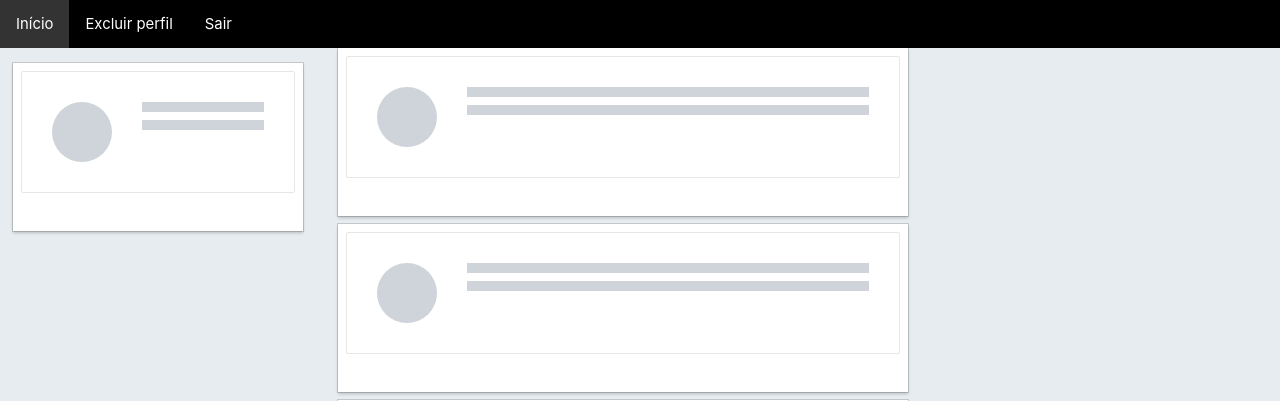
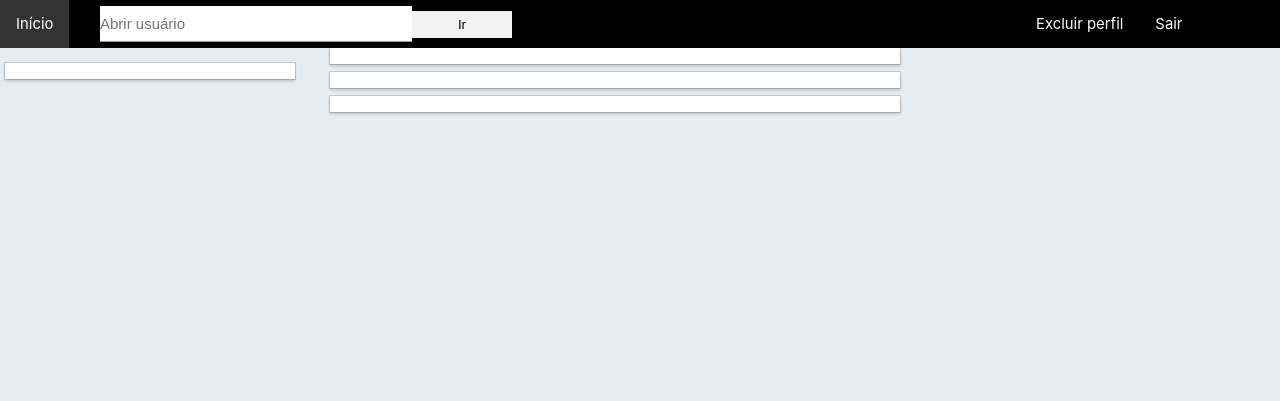
Before and after one commit to douglasralmeida/es2-microt, a Flask app: page /feed in a window 1280 px wide. Shown: the top 401 px of the page. Run offline with Flask 2, Linux system fonts and the light colour scheme; the visitor is signed in with stand-in values (Sample User, id 1).

Commit message:
Função para pesquisar usuário no módulo UI

```diff
--- a/ui/static/styles/mt.css
+++ b/ui/static/styles/mt.css
@@ -13,6 +13,7 @@
     font-weight: 400;
     font-size: 0.93rem;
     line-height: 1.25rem;
+    margin: 0;
     color: #262626;
 }
 
@@ -57,17 +58,34 @@
     margin-top: 16px;
 }
 
+.barra-esquerda {
+    display: flex;
+    flex: 1 0 auto;
+    flex-flow: row nowrap;
+    max-width: 100px;
+}
+
+.barra-central {
+    align-items: center;
+    display: flex;
+    flex: 1 1 0px;
+    flex-flow: row nowrap;
+    overflow: hidden;
+}
+
+.barra-direita {
+    display: flex;
+    flex: 0 0 auto;
+    flex-flow: row nowrap;
+    height: 48px;
+    margin-left: auto;
+    min-width: 260px;
+}
+
 .menu {
-    background-color: #000;
-    top: 0px;
-    left: 0px;
-    width: 100%;
-    height: 48px;
+    list-style-type: none;
+    padding: 0;
     margin: 0;
-    padding: 0;
-    overflow: hidden;
-    list-style-type: none;
-    position: absolute;
 }
 
 .menu li {
@@ -105,7 +123,6 @@
     box-sizing: content-box;
     display: block;
     position: relative;
-    margin-top: 48px;
 }
 
 .painel-lateral {
@@ -167,6 +184,10 @@
     margin-right: 8px;
 }
 
+.botao-pesquisar {
+    background-color: #f2f2f2;
+}
+
 .feed-postagem {
     margin-top: 15px;
     margin-left: 45px;
@@ -226,6 +247,10 @@
     line-height: 1.5;
 }
 
+.edit-pesquisa {
+    width: 312px;
+}
+
 .editor-postagem {
     width: 512px;
     height: 64px;
@@ -282,8 +307,13 @@
 }
 
 header {
-    top: 0px;
-    left: 0px;
-    position: fixed;
+    background-color: black;
+    display: flex;
+    flex: 0 0 auto;
+    flex-direction: row;
+    flex-wrap: nowrap;
+    overflow: hidden;
+    position: relative;
     width: 100%;
+    z-index: 0;
 }
--- a/ui/templates/feed.html
+++ b/ui/templates/feed.html
@@ -6,7 +6,7 @@
         <meta name="viewport" content="width=device-width, initial-scale=1.0, maximum-scale=2.0, minimum-scale=1.0, user-scalable=yes" />
         <link href="favicon.ico" rel="shortcut icon">
         <link rel="stylesheet" title="CSS UI" href="/static/styles/mt.css" type="text/css">
-        <link rel="stylesheet" href="/static/styles/placeholder-loading.min.css">
+        <link rel="s    tylesheet" href="/static/styles/placeholder-loading.min.css">
         <script type='text/javascript' src='/static/js/knockout-3.4.2.js'></script>
         <script type='text/javascript' src='/static/js/knockout.validation.min.js'></script>
         <title>Feed de Notícias</title>
@@ -16,11 +16,21 @@
 
         </div>
         <header>
-            <ul class="menu">
-                <li><a href="/feed">Início</a></li>
-                <li><a href="/abandonar">Excluir perfil</a></li>
-                <li><a href="/sair">Sair</a></li>
-            </ul>
+            <div class="barra-esquerda">
+                <ul class="menu">
+                    <li><a href="/feed">Início</a></li>
+                </ul>
+            </div>
+            <div class="barra-central">
+                <input class="edit-pesquisa" placeholder="Abrir usuário" data-bind="textInput: textoPesquisa" />
+                <button class="botao-pesquisar" data-bind="click: pesquisar">Ir</button>
+            </div>
+            <div class="barra-direita">
+                <ul class="menu">
+                    <li><a href="/abandonar">Excluir perfil</a></li>
+                    <li><a href="/sair">Sair</a></li>
+                </ul>
+            </div>
         </header>
         <div class="feed-container">
             {% if agregado %}
```
Also changed, not shown: ui/static/js/autentic.js (+4 -38 lines), ui/static/js/feed.js (+51 -3 lines), ui/static/js/login.js (+5 -44 lines).
